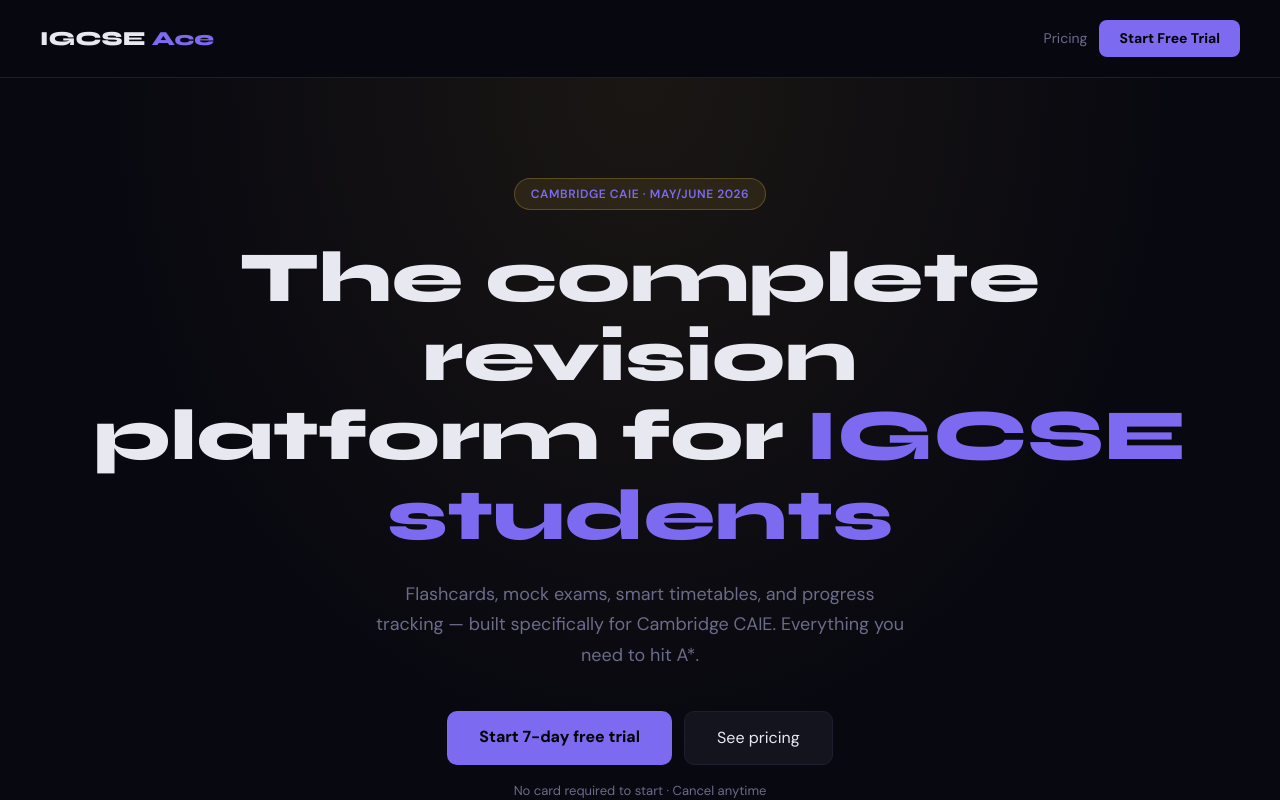
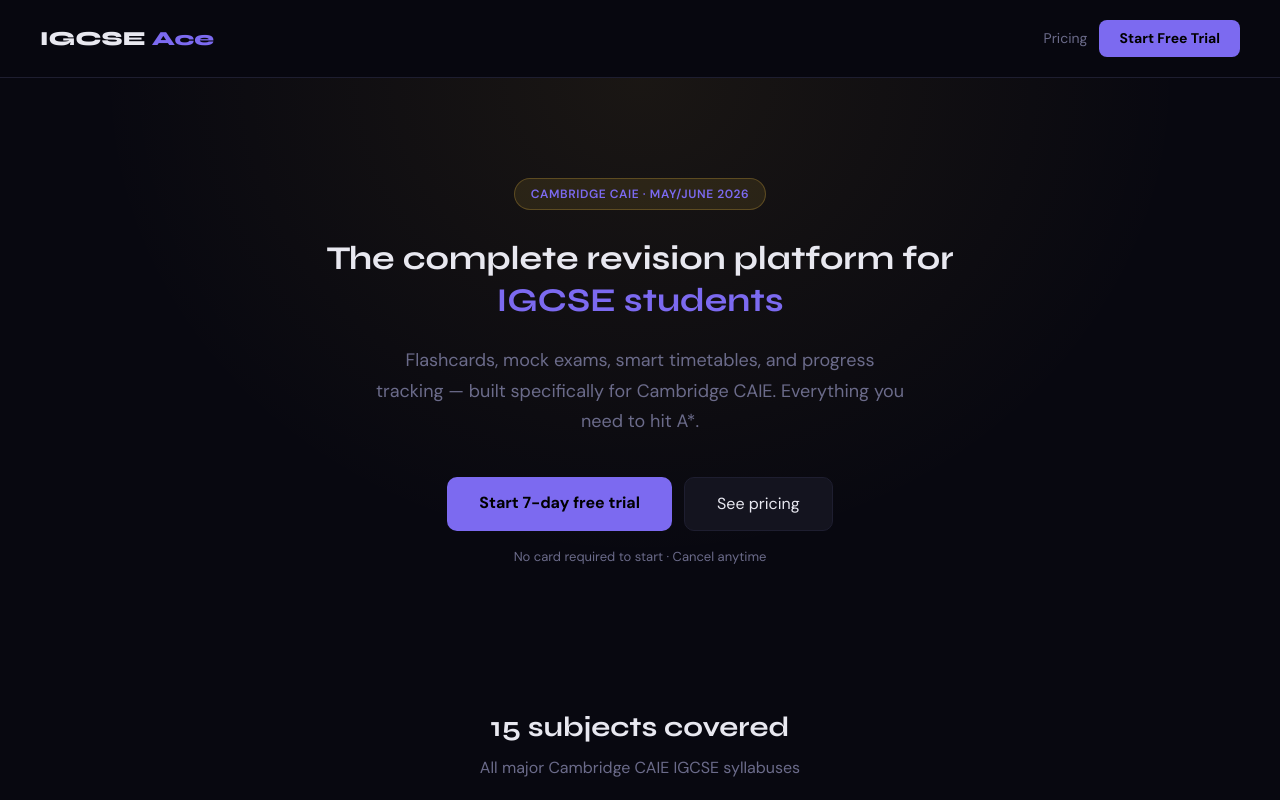
Before and after one commit to Toramiyuu/igcse-ace, a Next.js app: page / in a window 1280 px wide. Shown: the top 800 px of the page. Built offline with nearby package versions, Linux system fonts and the light colour scheme.

Commit message:
Reduce hero heading size and weight for better proportions

```diff
--- a/src/app/(marketing)/page.tsx
+++ b/src/app/(marketing)/page.tsx
@@ -144,15 +144,15 @@
         <h1
           style={{
             fontFamily: "var(--font-syne)",
-            fontSize: "clamp(36px,6vw,72px)",
-            fontWeight: 800,
-            lineHeight: 1.1,
+            fontSize: "clamp(24px,2.6vw,38px)",
+            fontWeight: 700,
+            lineHeight: 1.25,
             marginBottom: 24,
+            maxWidth: 720,
+            margin: "0 auto 24px",
           }}
         >
-          The complete revision
-          <br />
-          platform for{" "}
+          The complete revision platform for{" "}
           <span style={{ color: "var(--accent)" }}>IGCSE students</span>
         </h1>
         <p
```
